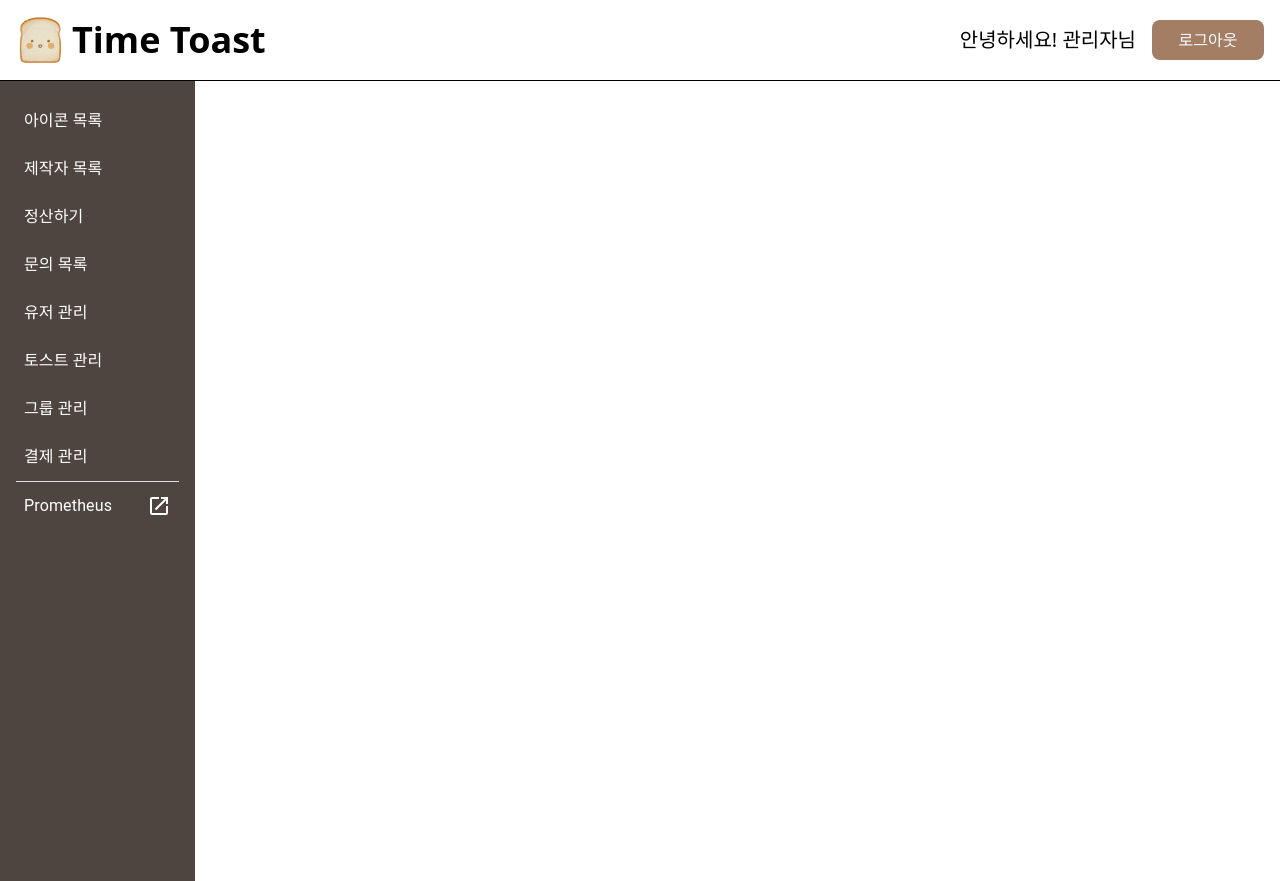
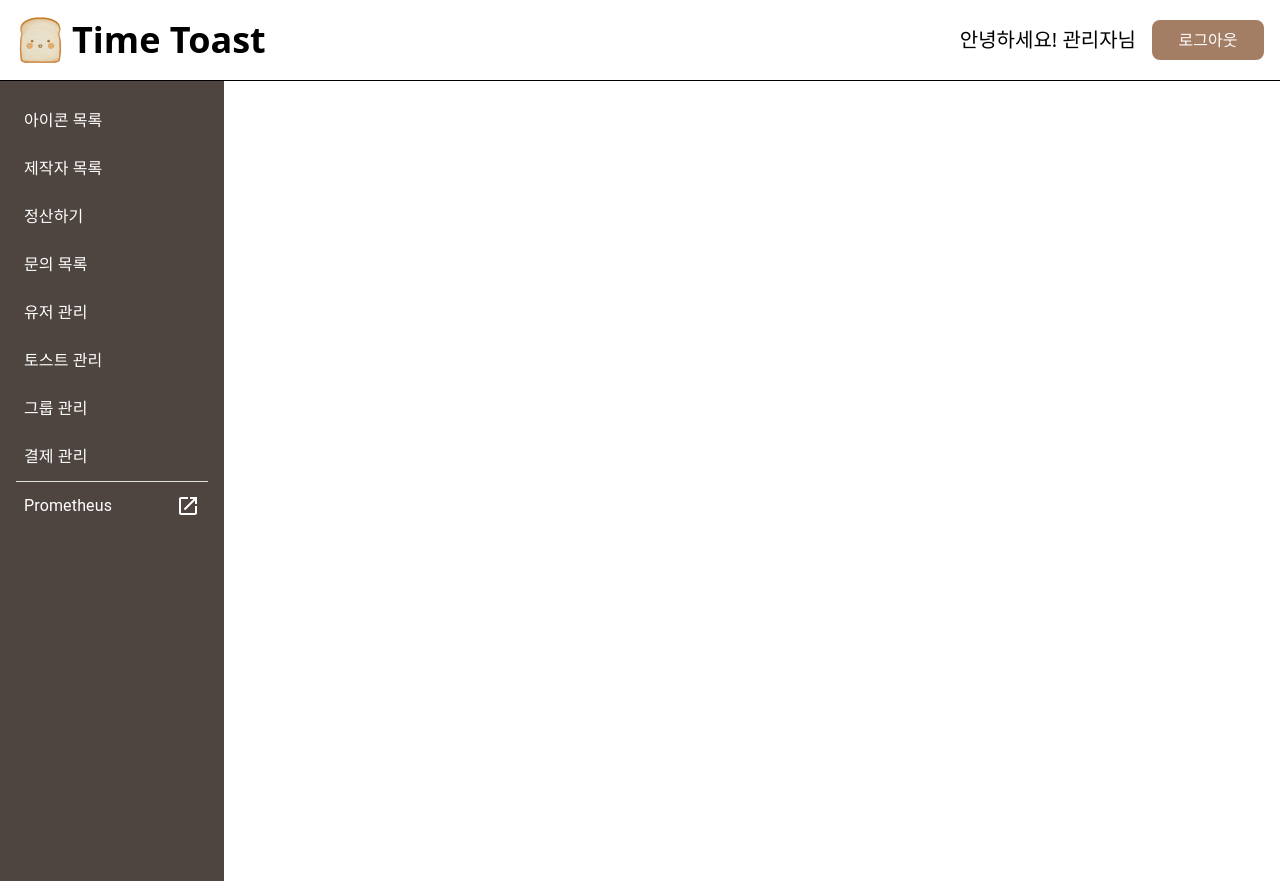
Before and after one commit to cherrywajelly/admin, a React (Vite) app: page / in a window 1280 px wide. Built offline with nearby package versions, Linux system fonts and the light colour scheme; no server answers; sample sign-in values are in the browser's storage.

Commit message:
💄 Style(#96): fix sidebar height issue

```diff
--- a/src/layout/Layout.tsx
+++ b/src/layout/Layout.tsx
@@ -104,17 +104,17 @@ const Layout = (): ReactNode => {
   }, []);
 
   return (
-    <>
+    <div>
       <Header />
       <Divider sx={{ width: '100%', backgroundColor: 'black' }} />
 
-      <div className="flex flex-row">
+      <div className="flex h-full">
         {renderSidebar()}
-        <div className="w-full">
+        <div className="w-full min-h-screen">
           <Outlet />
         </div>
       </div>
-    </>
+    </div>
   );
 };
 
--- a/src/layout/Sidebar.tsx
+++ b/src/layout/Sidebar.tsx
@@ -17,7 +17,8 @@ const Sidebar = (props: SidebarMenusProps): ReactNode => {
   const navigate = useNavigate();
 
   return (
-    <Box className={`bg-gray-80 w-56 p-4 flex flex-col justify-between h-dvh`}>
+    <div className="">
+      <Box className={`bg-gray-80 w-56 p-4 flex flex-col justify-between h-full`}>
         <nav aria-label="sidebar navigation">
           <List className="!py-0">
             {sidebarMenus.map((sidebarMenu: SidebarMenu, idx: number) => (
@@ -56,6 +57,7 @@ const Sidebar = (props: SidebarMenusProps): ReactNode => {
           </List>
         </nav>
       </Box>
+    </div>
   );
 };
 
```
Lines whose indentation alone changed are shown as unchanged.
